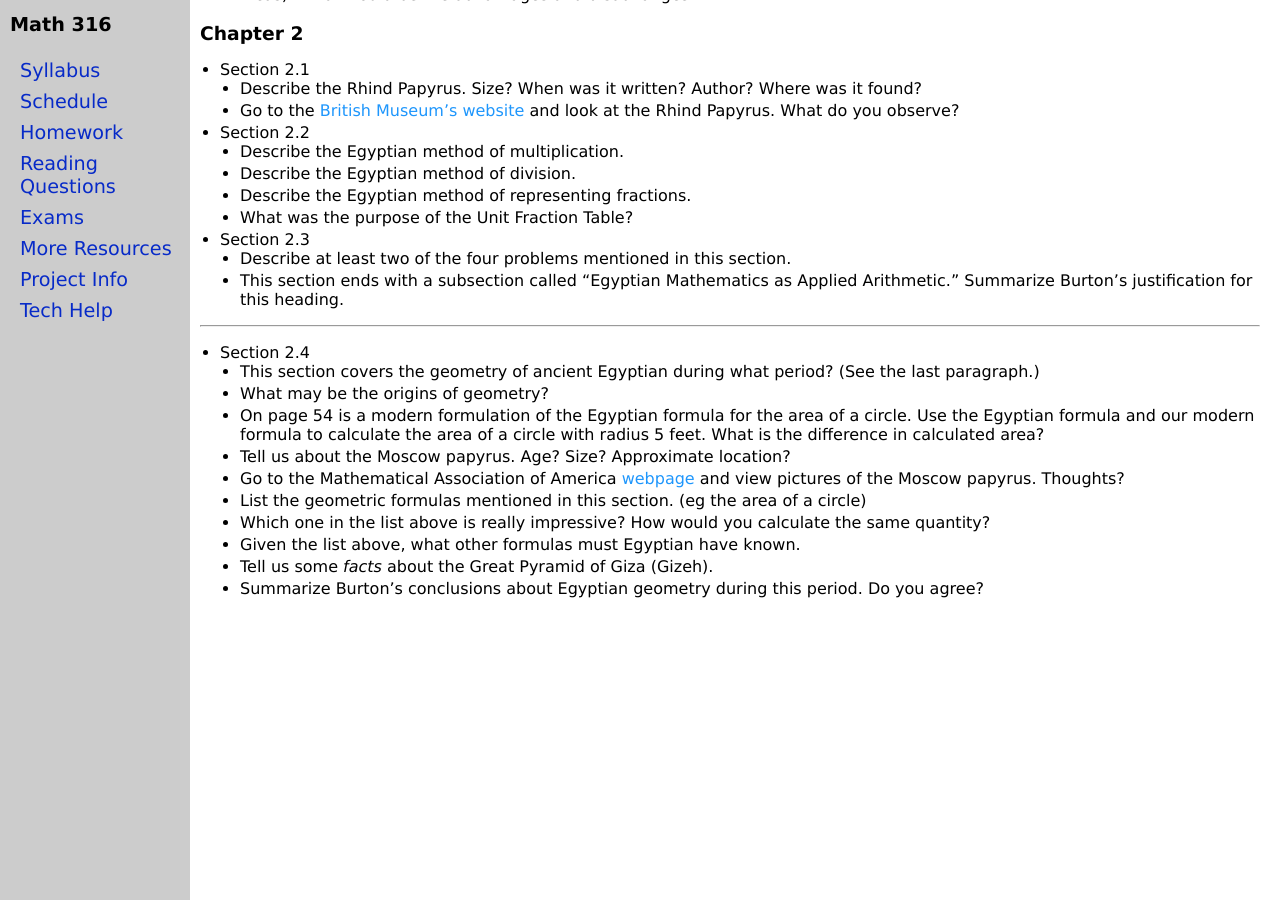
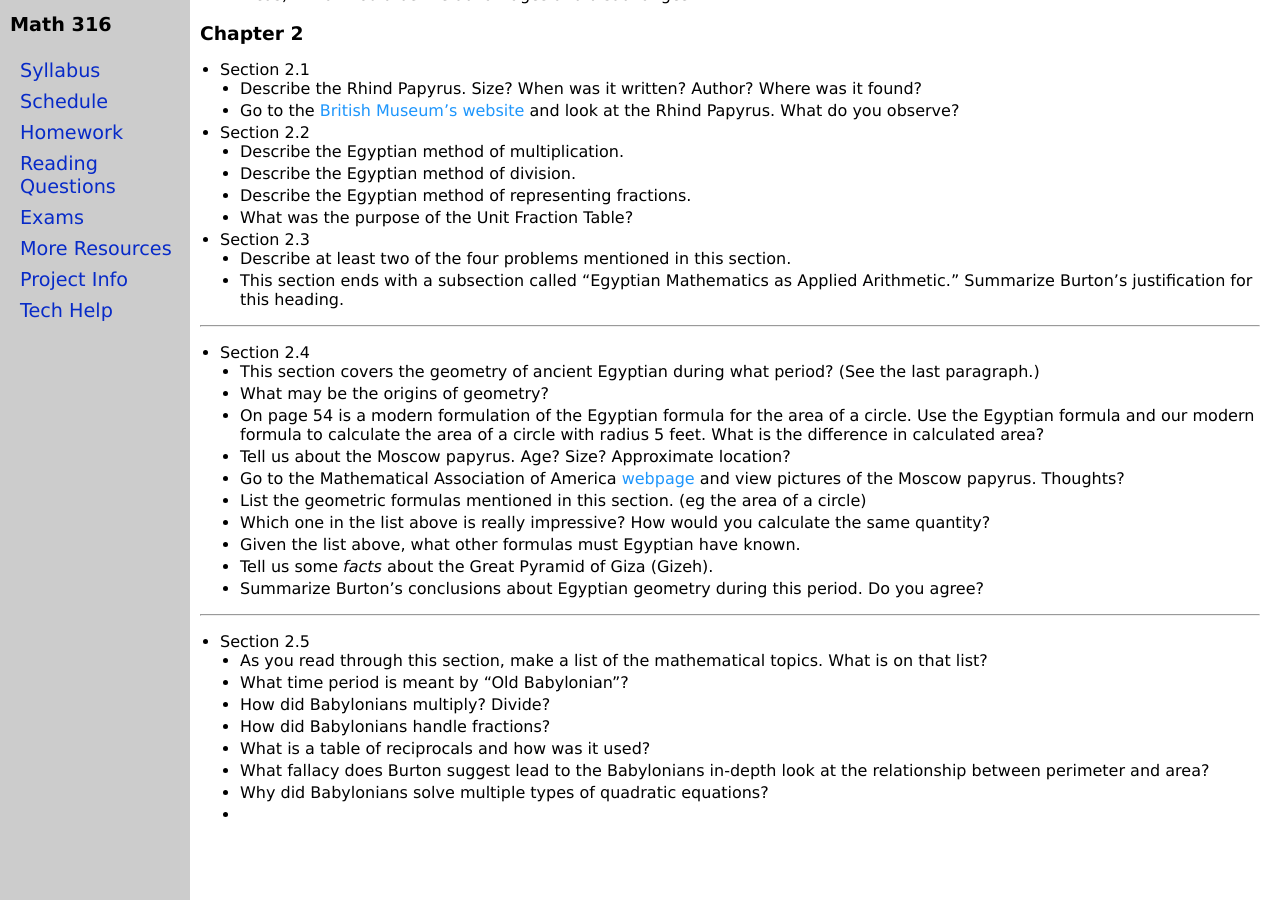
Before and after one commit to jrfaudree/HOM, a Jekyll site: the page built from rq.md, in a window 1280 px wide and 900 px high, scrolled down 825 px. Built offline with Jekyll 4.4.1, drawn with Linux system fonts in a browser that asks for light colours.

Commit message:
Update rq.md

```diff
--- a/rq.md
+++ b/rq.md
@@ -66,4 +66,16 @@ _______________________
   - Tell us some *facts* about the Great Pyramid of Giza (Gizeh).
   - Summarize Burton's conclusions about Egyptian geometry during this period. Do you agree?
 
+______
+
+- Section 2.5
+  - As you read through this section, make a list of the mathematical topics. What is on that list?
+  - What time period is meant by "Old Babylonian"?
+  - How did Babylonians multiply? Divide?
+  - How did Babylonians handle fractions?
+  - What is a table of reciprocals and how was it used?
+  - What fallacy does Burton suggest lead to the Babylonians in-depth look at the relationship between perimeter and area?
+  - Why did Babylonians solve multiple types of quadratic equations?
+  -
+
 <div style="padding-bottom: 40px"></div>
```
